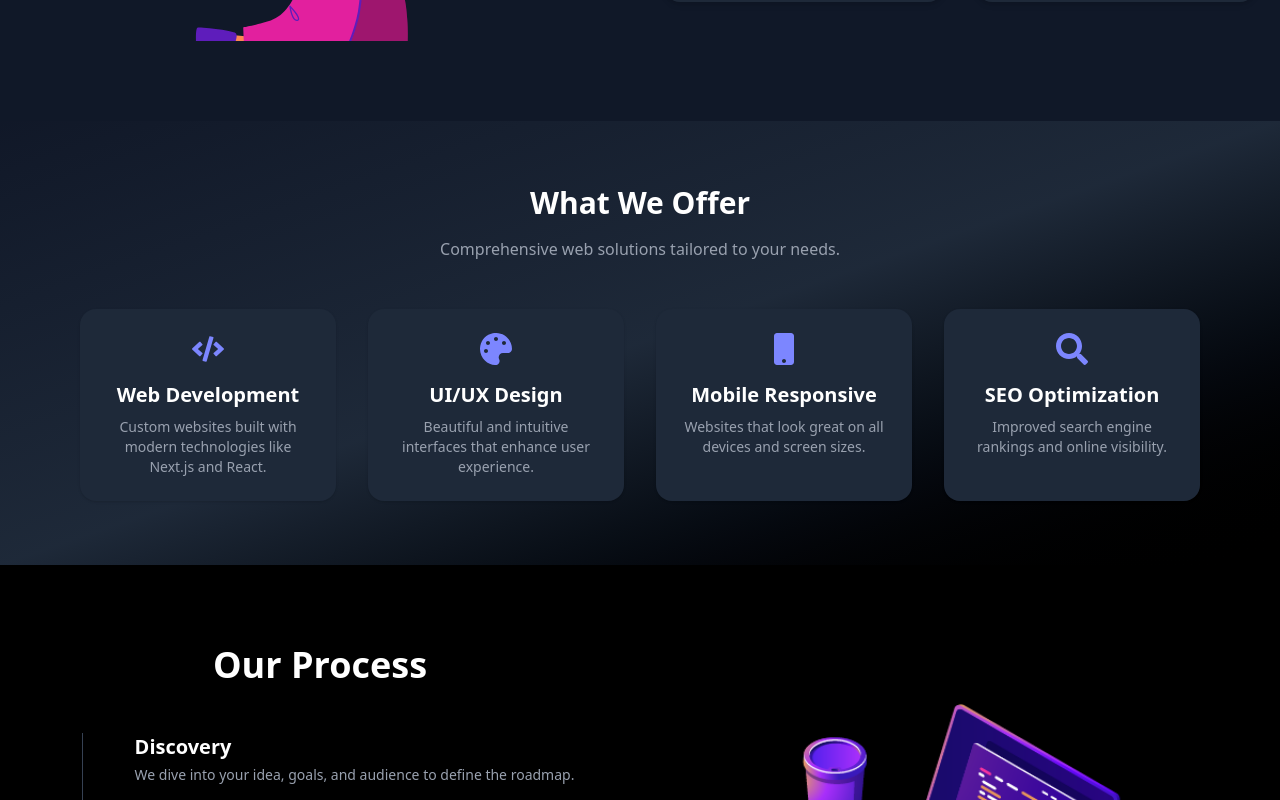
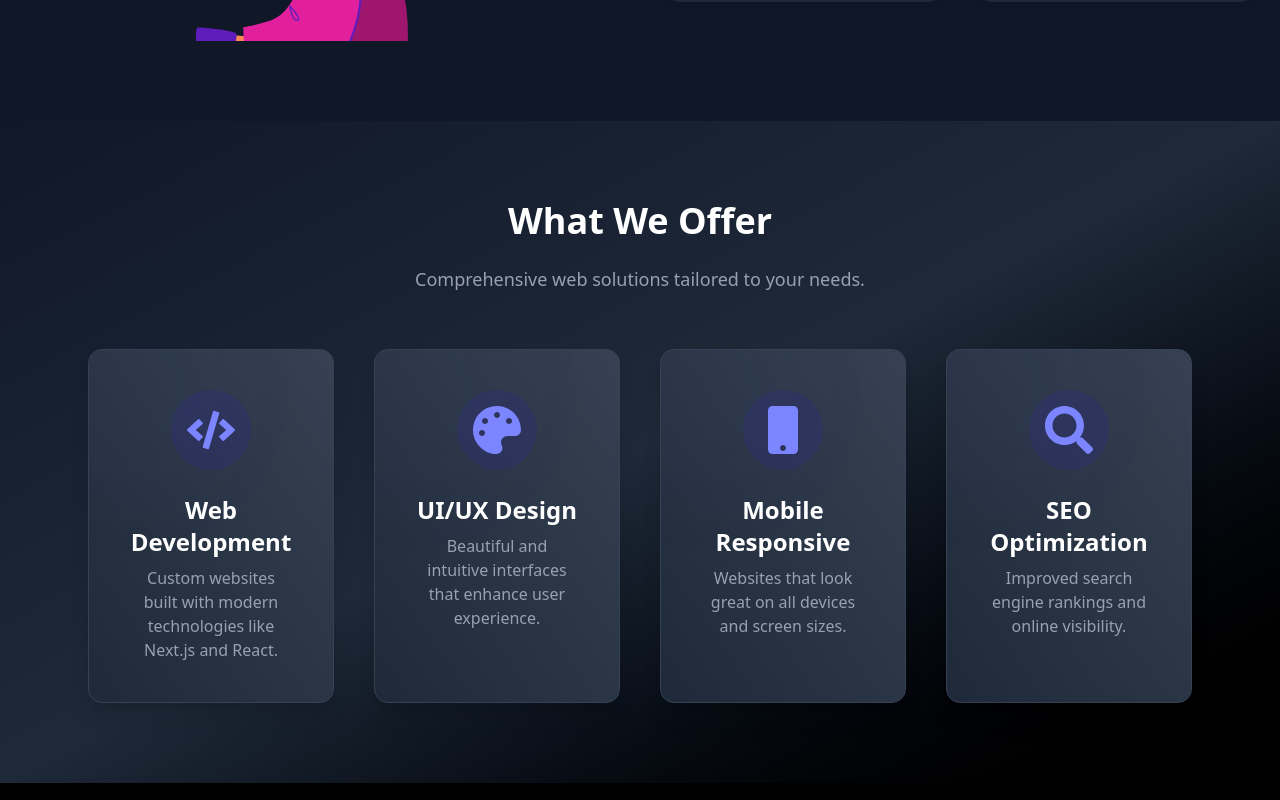
Before and after one commit to Asadulla56/-devcabin-website, a Next.js app: page / in a window 1280 px wide. Shown: the part 1120-1920 px from the top of the page. Built offline with nearby package versions, Linux system fonts and the light colour scheme.

Commit message:
update what we offer section

```diff
--- a/src/Component/WhatWeOffer.jsx
+++ b/src/Component/WhatWeOffer.jsx
@@ -17,22 +17,22 @@ import {
 
 const services = [
   {
-    icon: <FaCode className="h-8 w-8 text-indigo-400" />,
+    icon: <FaCode className="h-12 w-12 text-indigo-400" />,
     title: "Web Development",
     desc: "Custom websites built with modern technologies like Next.js and React.",
   },
   {
-    icon: <FaPalette className="h-8 w-8 text-indigo-400" />,
+    icon: <FaPalette className="h-12 w-12 text-indigo-400" />,
     title: "UI/UX Design",
     desc: "Beautiful and intuitive interfaces that enhance user experience.",
   },
   {
-    icon: <FaMobile className="h-8 w-8 text-indigo-400" />,
+    icon: <FaMobile className="h-12 w-12 text-indigo-400" />,
     title: "Mobile Responsive",
     desc: "Websites that look great on all devices and screen sizes.",
   },
   {
-    icon: <FaSearch className="h-8 w-8 text-indigo-400" />,
+    icon: <FaSearch className="h-12 w-12 text-indigo-400" />,
     title: "SEO Optimization",
     desc: "Improved search engine rankings and online visibility.",
   },
@@ -40,27 +40,28 @@ const services = [
 
 export default function WhatWeOffer() {
   return (
-    <section className="py-16 bg-gradient-to-br from-gray-900 via-gray-800 to-black">
-      <div className="max-w-6xl mx-auto px-4 text-center">
-        <h2 className="text-3xl font-bold text-white mb-4">What We Offer</h2>
-        <p className="text-gray-400 mb-12">
+    <section className="py-20 bg-gradient-to-br from-gray-900 via-gray-800 to-black">
+      <div className="max-w-6xl mx-auto px-6 text-center">
+        <h2 className="text-4xl font-bold text-white mb-6">What We Offer</h2>
+        <p className="text-lg text-gray-400 mb-14">
           Comprehensive web solutions tailored to your needs.
         </p>
-        <div className="grid gap-8 grid-cols-1 sm:grid-cols-2 md:grid-cols-4">
+        <div className="grid gap-10 grid-cols-1 sm:grid-cols-2 md:grid-cols-4">
           {services.map((service, i) => (
             <div
               key={i}
-              className="relative bg-gray-800 p-6 rounded-2xl shadow-sm transition duration-300 group"
+              className="group relative bg-gradient-to-tr from-gray-800 to-gray-700 border border-gray-700 p-10 rounded-xl shadow-xl hover:shadow-indigo-500/30 transition duration-300 overflow-hidden"
             >
-              <div className="flex justify-center mb-4">{service.icon}</div>
-              <h3 className="text-xl font-semibold text-white">
+              <div className="flex justify-center items-center mb-6 w-20 h-20 mx-auto rounded-full bg-indigo-900/30 backdrop-blur-sm">
+                {service.icon}
+              </div>
+              <h3 className="text-2xl font-semibold text-white mb-2">
                 {service.title}
               </h3>
-              <p className="text-sm text-gray-400 mt-2">{service.desc}</p>
-
-              {/* Hover border animation */}
-              <span className="absolute bottom-0 left-0 w-0 h-0.5 bg-indigo-400 rounded-full transition-all duration-300 group-hover:w-full" />
-              <span className="absolute bottom-0 right-0 w-0.5 h-0 bg-indigo-400 rounded-full transition-all duration-300 group-hover:h-full" />
+              <p className="text-base text-gray-400">
+                {service.desc}
+              </p>
+              <div className="absolute -top-10 -left-10 w-40 h-40 bg-indigo-400/10 rounded-full blur-3xl opacity-50 group-hover:scale-110 transition-transform duration-500" />
             </div>
           ))}
         </div>
```
